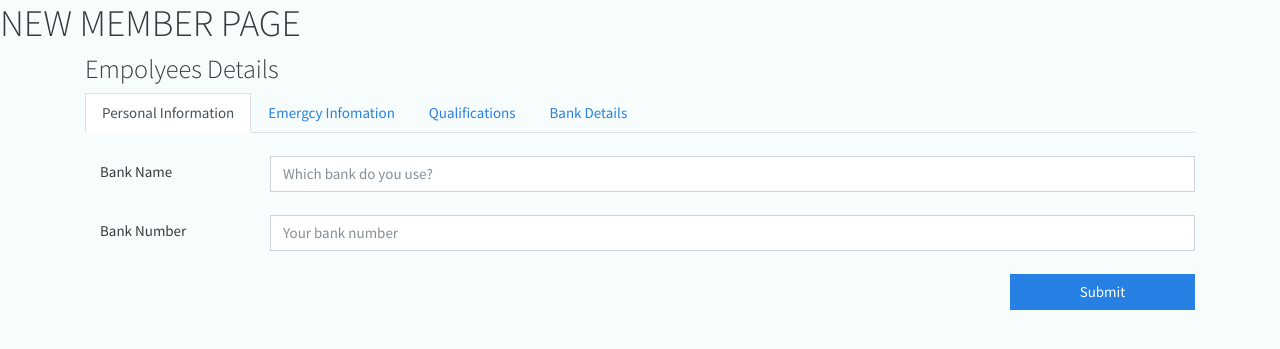
After one commit to brendanoshea84/construction, a Flask app: page /bank_details in a window 1280 px wide. The commit adds this page. Shown: the top 349 px of the page. Run offline with Flask 2, Linux system fonts and the light colour scheme; some libraries are stand-ins or nearby versions.

```diff
--- a/app.py
+++ b/app.py
@@ -5,6 +5,7 @@ from bson.objectid import ObjectId
 from tkinter import messagebox as mb
 
 app = Flask(__name__)
+app.secret_key='1234'
 app.config["MONGO_DBNAME"] = "milestone3"
 app.config["MONGO_URI"] = os.getenv('MONGO_URI')
 
@@ -20,20 +21,18 @@ def intro():
     # Sign in for new members with a pre password
         if 'new_member_btn' in request.form:
             print("testing")
-
             global new_first_name
             new_first_name = request.form.get('new_member_first')
-
-
             try_pass = request.form.get('new_password')
             w_password = mongo.db.welcome_password.find_one()
+
             for key, val in w_password.items():
                 if 'welcome_password' in key:
                     wel_pass = val
             if wel_pass == try_pass:
                 # If sussecful- Page to input new member info
                 print("testing wel_pass == try_pass")
-                return redirect(url_for('new_member_info'))
+                return redirect(url_for('add_personal_info'))
             else:
                 mb.showinfo("Incorrect Password", "Your welcome password is incorrect, please contact your supervisor! Welcome Password for CODE INSTITUTE: "+ wel_pass)
                 print("welcome password ")
@@ -43,6 +42,7 @@ def intro():
             global login_user
             employees = mongo.db.employees
             login_user =  employees.find_one({'employee_username' : request.form.get('login')}) or employees.find_one({'employee_number' : request.form.get('login')})
+
             login_pass = request.form.get('password_user')
 
             if login_user:
@@ -55,10 +55,84 @@ def intro():
                 else:
                     print("error at login")
                     return redirect(url_for('error_existing'))
+    return render_template('intro.html', employees=mongo.db.employees.find(), welcomes=mongo.db.welcome_password.find())
+
+
+@app.route('/new_member_info', methods=['POST', 'GET'])
+def new_member_info():
+
+    return render_template("/employeeinfo/personal_info.html", employees=mongo.db.employees.find())
+
+
+@app.route('/add_personal_info', methods=['POST', 'GET'])
+def add_personal_info():
+    # Creating username number and username for new employee
+    # New User employee number
+    new_employee = mongo.db.employees
+    # Find highest employee number
+    employ_number = new_employee.distinct('employee_number')
+    new_number = max(employ_number)
+    employee_number = int(new_number) +1
+    session['login_user'] = employee_number
+
+    print("testing area 1")
+
+# When form is sent
+    if request.method == 'POST':
+        if 'personal_info_btn' in request.form:
+
+            post_data = request.form.to_dict()
+
+        # Create username
+        # Insure input from form is lowercase
+            employee_first_name = request.form['employee_first_name'].lower()
+            employee_last_name = request.form['employee_last_name'].lower()
+            employee_username = (employee_first_name + '.' + employee_last_name)
+
+            post_data['employee_username'] = employee_username
+            post_data['employee_number'] = employee_number
+            post_data['employee_first_name'] = employee_first_name
+            post_data['employee_last_name'] = employee_last_name
+            print("tesing sending")
+
+            # Get the id of the new insert to collections
+            new_id = new_employee.insert_one(post_data)
+            global new_doc_id
+            new_doc_id = new_id.inserted_id
+        return redirect(url_for('emergcy'))
+    return render_template("/employeeinfo/personal_info.html", employees=mongo.db.employees.find(), new_first_name=new_first_name)
+
+
+@app.route('/qualifications', methods=['POST', 'GET'])
+def qualifications():
+    return render_template("/employeeinfo/emergcy.html")
+
+
+@app.route('/personal_info', methods=['POST', 'GET'])
+def personal_info():
+    return render_template("")
+
+@app.route('/bank_details', methods=['POST', 'GET'])
+def bank_details():
+    return render_template("/employeeinfo/bank_details.html")
 
 
 
-    return render_template('intro.html', employees=mongo.db.employees.find(), welcomes=mongo.db.welcome_password.find())
+
+@app.route('/emergcy/', methods=['POST', 'GET'])
+def emergcy():
+    if request.method == 'POST':
+        this_user = mongo.db.employees
+        this_user.update_one({'_id': new_doc_id},
+        {'$set': {
+        'employee_next_of_keen': request.form.get('employee_next_of_keen'),
+        'employee_next_of_keen_mob': request.form.get('employee_next_of_keen_mob')
+        }}, upsert= True)
+        return redirect(url_for('qualifications'))
+    return render_template("/employeeinfo/emergcy.html", new_doc_id=new_doc_id)
+
+
+
 
 
 @app.route('/main', methods=['GET'])
@@ -67,16 +141,10 @@ def main():
     print(login_user)
     return render_template("main.html", testing=login_user)
 
-
-
-
-
 @app.route('/base', methods=['POST', 'GET'])
 def base():
     print ("working at base")
     return render_template("base.html")
-
-
 
 @app.route('/error_existing')
 def error_existing():
@@ -86,38 +154,14 @@ def error_existing():
 
 
 
-@app.route('/new_member_info', methods=['POST', 'GET'])
-def new_member_info():
-# Creating username number and username for new employee
-    # New User employee number
-    new_employee = mongo.db.employees
-    # Find highest employee number
-    employ_number = new_employee.distinct('employee_number')
-    new_number = max(employ_number)
-    employee_number = int(new_number) +1
-
-# When form is sent
-    if request.method == 'POST':
-        post_data = request.form.to_dict()
-        # Create username
-        employee_first_name = request.form['employee_first_name'].lower()
-        employee_last_name = request.form['employee_last_name'].lower()
-        employee_username = (employee_first_name + '.' + employee_last_name)
-
-        post_data['employee_username'] = employee_username
-        post_data['employee_number'] = employee_number
-        post_data['employee_first_name'] = employee_first_name
-        post_data['employee_last_name'] = employee_last_name
-        new_employee.insert_one(post_data)
-
-
-
-
-
-    return render_template("new_member_info.html", new_first_name = new_first_name, employees=mongo.db.employees.find())
+# Log out
+@app.route("/logout")
+def logout():
+    session.pop("user", None)
+    return redirect(url_for("/intro"))
 
 if __name__ == '__main__':
-    app.secret_key='1234'
+
     app.run(host=os.environ.get('IP'),
             port=os.environ.get('PORT'),
             debug=True)
--- a/static/css/style.css
+++ b/static/css/style.css
@@ -55,3 +55,52 @@ body {
 .text_colour_white {
     color: white;
 }
+
+
+/* Detail forms */
+
+nav>.nav.nav-tabs {
+    border: none;
+    color: #fff;
+    background: #272e38;
+    border-radius: 0;
+}
+
+nav>.nav.nav-tabs.active {
+    background: rgb(0, 123, 255, 0.3);
+}
+
+nav>div a.nav-item.nav-link,
+nav>div a.nav-item.nav-link.active {
+    border: none;
+    padding: 18px 25px;
+    color: #fff;
+    background: rgb(0, 123, 255, 0.3);
+    border-radius: 0;
+}
+
+.tab-content {
+    background: #fdfdfd;
+    line-height: 25px;
+    border: 1px solid #ddd;
+    border-top: 5px solid #e74c3c;
+    border-bottom: 5px solid #e74c3c;
+    padding: 30px 25px;
+}
+
+nav>div a.nav-item.nav-link:hover,
+nav>div a.nav-item.nav-link:focus {
+    border: none;
+    background: rgb(0, 123, 255);
+    color: #fff;
+    border-radius: 0;
+    transition: background 0.20s linear;
+}
+
+.form-group {
+    margin: 0
+}
+
+.inline_form {
+    top: 5px
+}
--- a/templates/base.html
+++ b/templates/base.html
@@ -4,7 +4,7 @@
 <head>
     <meta charset="UTF-8">
     <meta name="viewport" content="width=device-width, initial-scale=1.0">
-    <link rel="stylesheet" href="https://stackpath.bootstrapcdn.com/bootstrap/4.3.1/css/bootstrap.min.css" integrity="sha384-ggOyR0iXCbMQv3Xipma34MD+dH/1fQ784/j6cY/iJTQUOhcWr7x9JvoRxT2MZw1T" crossorigin="anonymous">
+    <link rel="stylesheet" href="https://bootswatch.com/4/cosmo/bootstrap.min.css">
     <link rel="stylesheet" href="{{url_for('static', filename='css/style.css')}}" type="text/css" />
 
 
@@ -20,7 +20,12 @@
     <script src="https://code.jquery.com/jquery-3.4.1.slim.min.js" integrity="sha384-J6qa4849blE2+poT4WnyKhv5vZF5SrPo0iEjwBvKU7imGFAV0wwj1yYfoRSJoZ+n" crossorigin="anonymous"></script>
     <script src="https://cdn.jsdelivr.net/npm/popper.js@1.16.0/dist/umd/popper.min.js" integrity="sha384-Q6E9RHvbIyZFJoft+2mJbHaEWldlvI9IOYy5n3zV9zzTtmI3UksdQRVvoxMfooAo" crossorigin="anonymous"></script>
     <script src="https://stackpath.bootstrapcdn.com/bootstrap/4.4.1/js/bootstrap.min.js" integrity="sha384-wfSDF2E50Y2D1uUdj0O3uMBJnjuUD4Ih7YwaYd1iqfktj0Uod8GCExl3Og8ifwB6" crossorigin="anonymous"></script>
-    <script src="{{url_for('static', filename='js/intro_page.js')}}" type="text/javascript"></script>
+
+
+
+
+
+
 </body>
 
 </html>
--- /dev/null
+++ b/templates/employeeInfo/bank_details.html
@@ -0,0 +1,18 @@
+{% extends 'new_member_info.html' %} {% block personal_info %}
+
+<form id="bank_form" method="POST">
+    <div class="form-group row">
+        <label for="bank_name" class="col-sm-2 inline_form">Bank Name</label>
+        <input type="text" class="form-control col-sm-10" id="bank_name" name="bank_name" aria-describedby="first_name" placeholder="Which bank do you use?">
+
+    </div>
+    <br>
+    <div class="form-group row">
+        <label for="bank_number" class="col-sm-2 inline_form">Bank Number</label>
+        <input type="number" class="form-control col-sm-10" id="bank_number" name="bank_number" placeholder="Your bank number">
+    </div>
+
+    <br>
+    <button type="submit" class="btn btn-primary col-sm-2 float-right">Submit</button>
+</form>
+{% endblock %}
--- a/templates/intro.html
+++ b/templates/intro.html
@@ -63,4 +63,5 @@
     {% for employee in employees %} {{employee.employee_number}} {{employee.employee_first_name}} {{employee.employee_last_name}}{% endfor %} {% for welcome in welcomes %}{{welcome.welcome_password}}{% endfor %}
 </div>
 
+<script src="{{url_for('static', filename='js/intro_page.js')}}" type="text/javascript"></script>
 {% endblock %}
--- a/templates/new_member_info.html
+++ b/templates/new_member_info.html
@@ -1,41 +1,34 @@
+{% extends 'base.html' %} {% block content %}
+<link rel="stylesheet" href="{{url_for('static', filename='css/style.css')}}" type="text/css" />
+
+
 <h1>NEW MEMBER PAGE</h1>
 
 <h1>{{ new_first_name }}</h1>
 
-<form id="new_emploee" method="POST">
-    <div class="form-group">
-        <label for="first_name">First Name</label>
-        <input type="text" class="form-control" id="employee_first_name" name="employee_first_name" aria-describedby="first_name" placeholder={{ new_first_name }} value={{ new_first_name }}>
+<div class="container">
+    <h3>Empolyees Details</h3>
+    <div class="col-xs-12 ">
+        <ul class="nav nav-tabs">
+            <li class="nav-item">
+                <a class="nav-link active" href="{{url_for('personal_info')}}">Personal Information</a>
+            </li>
+            <li class="nav-item">
+                <a class="nav-link" href="{{url_for('emergcy')}}">Emergcy Infomation</a>
+            </li>
+            <li class="nav-item">
+                <a class="nav-link" href="#">Qualifications</a>
+            </li>
+            <li class="nav-item">
+                <a class="nav-link" href="{{url_for( 'bank_details')}}">Bank Details</a>
+            </li>
+        </ul>
+
+
+
+        <br> {% block personal_info %} {% endblock %}
 
     </div>
-    <div class="form-group">
-        <label for="last_name">Last Name</label>
-        <input type="text" class="form-control" id="employee_last_name" name="employee_last_name" placeholder="Last Name" required>
-    </div>
-
-    <div class="form-group">
-        <label for="personal_number">Date of Birth</label>
-        <input type="date" class="form-control" id="employee_DOB" name="employee_DOB" placeholder="11/01/1991">
-    </div>
-
-    <div class="form-group">
-        <label for="mob_number">Mob Number</label>
-        <input type="number" class="form-control" id="employee_mob" name="employee_mob" placeholder="Mob Number" required>
-    </div>
-
-    <div class="form-group">
-        <label for="mob_number">Home Number</label>
-        <input type="number" class="form-control" id="employee_home_number" name="employee_home_number" placeholder="Home Number">
-    </div>
-    <div class="form-group">
-        <label for="address">Address</label>
-        <input type="text" class="form-control" id="employee_address" name="employee_address" placeholder="11 first St, Frolunda" required>
-    </div>
-
-    <div class="form-group">
-        <label for="password">Password</label>
-        <input type="password" class="form-control" id="employ_password" name="employ_password" placeholder="Password">
-    </div>
-
-    <button type="submit" class="btn btn-primary">Submit</button>
-</form>
+    <script src="https://code.jquery.com/jquery-3.4.1.slim.min.js" integrity="sha384-J6qa4849blE2+poT4WnyKhv5vZF5SrPo0iEjwBvKU7imGFAV0wwj1yYfoRSJoZ+n" crossorigin="anonymous"></script>
+    <script src="{{url_for('static', filename='js/employees_data.js')}}" type="text/javascript"></script>
+    {% endblock %}
```
Also changed, not shown: templates/employeeInfo/emergcy.html (added, +16 -0 lines), templates/employeeInfo/personal_info.html (added, +41 -0 lines), static/js/employees_data.js (added), templates/employeeInfo/qualifications.html (added).
